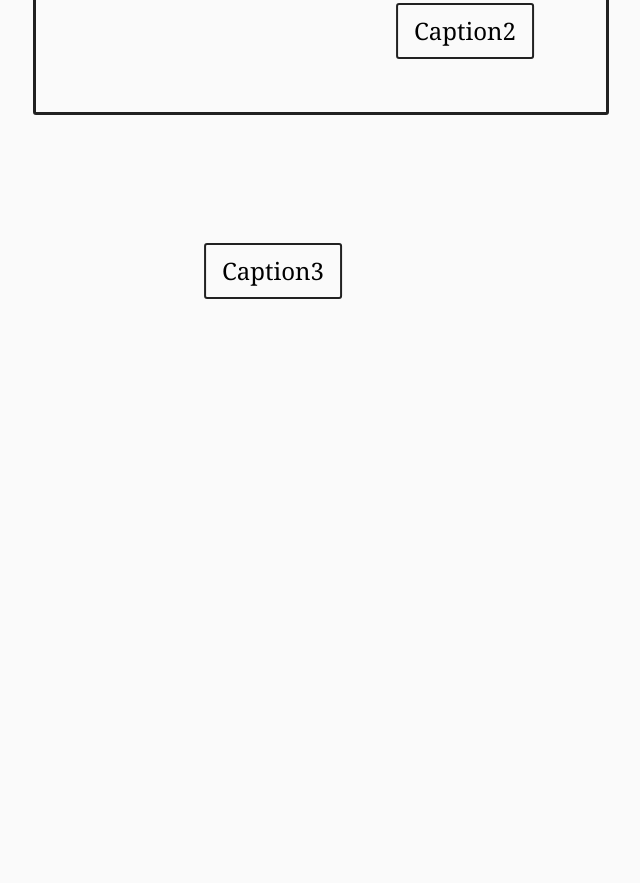
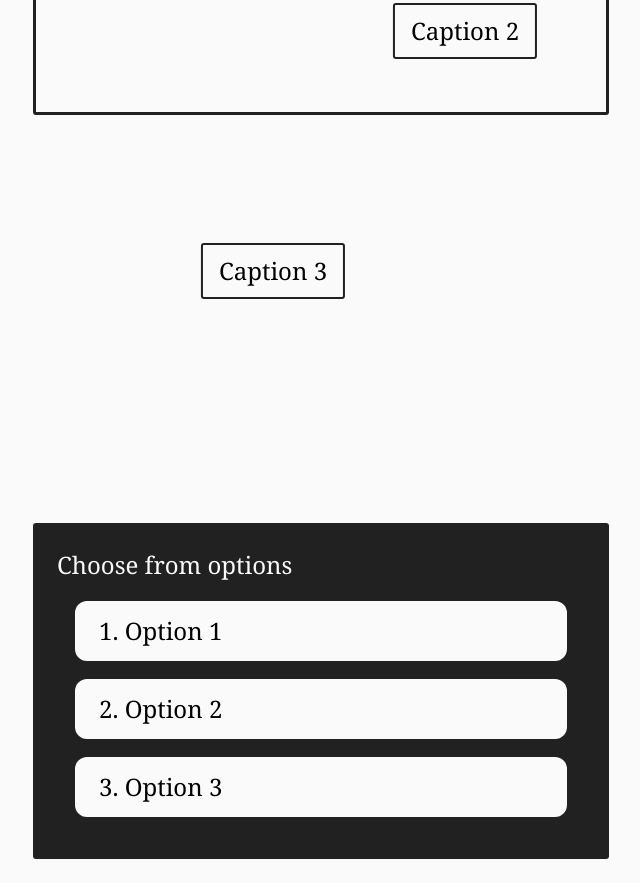
Before and after one commit to ionstage/playout, a website: page index.html in a window 1280 px wide. Shown: the part 269-1152 px from the top of the page, without its empty margins (319-959 px from the left). Before the commit the page ends 800 px from the top, so only its background shows below. Drawn offline with Linux system fonts and the light colour scheme.

Commit message:
Modify content

```diff
--- a/css/content.css
+++ b/css/content.css
@@ -1,3 +1,8 @@
+body {
+  font-family: 'Noto Serif', serif;
+  font-size: 24px;
+}
+
 .section {
   margin: 24px 0;
 }
@@ -7,12 +12,43 @@
   border: 2px solid #212121;
   border-radius: 3px;
   box-sizing: border-box;
-  font-family: 'Noto Serif', serif;
-  font-size: 24px;
   line-height: 36px;
   padding: 8px 16px;
   white-space: nowrap;
   z-index: 1;
+}
+
+.component[data-type='choice'] {
+  background-color: #212121;
+  border-radius: 3px;
+  box-sizing: border-box;
+  line-height: 36px;
+  padding: 24px;
+  width: 576px;
+}
+
+.choice-title {
+  color: #fafafa;
+}
+
+.choice-option {
+  background-color: #fafafa;
+  border-radius: 12px;
+  cursor: pointer;
+  margin: 18px;
+  padding: 12px 24px;
+  position: relative;
+  transition: background-color .1s ease-in-out;
+}
+
+.choice-option.selected {
+  background-color: #ffa726;
+  pointer-events: none;
+}
+
+.choice-option:not(.selected).hover:hover,
+.choice-option:not(.selected).active {
+  color: #9e9e9e;
 }
 
 .component[data-type='frame'] {
--- a/index.html
+++ b/index.html
@@ -14,15 +14,23 @@
     </div>
     <div class="component" data-type="frame" style="height: 360px; width: 576px;"></div>
     <div class="component" data-type="caption">
-      <div style="transform: translate(-168px, -72px);">Caption1</div>
+      <div style="transform: translate(-168px, -72px);">Caption 1</div>
     </div>
     <div class="component" data-type="caption">
-      <div style="transform: translate(144px, 96px);">Caption2</div>
+      <div style="transform: translate(144px, 96px);">Caption 2</div>
     </div>
   </div>
   <div class="section" style="height: 360px;">
     <div class="component" data-type="caption">
-      <div style="transform: translate(-48px, -48px);">Caption3</div>
+      <div style="transform: translate(-48px, -48px);">Caption 3</div>
+    </div>
+  </div>
+  <div class="section" style="height: 336px;">
+    <div class="component" data-type="choice">
+      <div class="choice-title">Choose from options</div>
+      <div class="choice-option">1. Option 1</div>
+      <div class="choice-option">2. Option 2</div>
+      <div class="choice-option">3. Option 3</div>
     </div>
   </div>
   <script src="js/webfontloader.js"></script>
```
